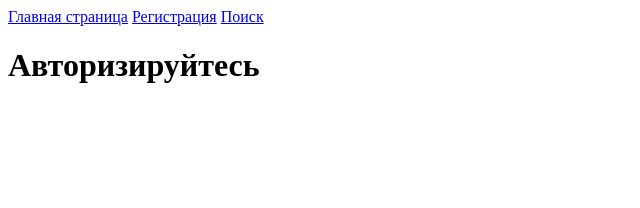
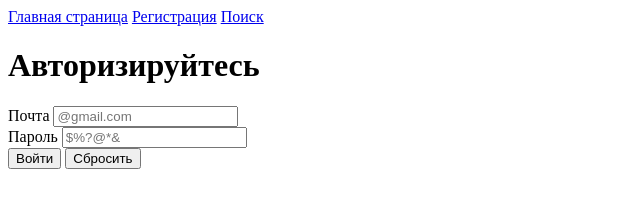
Before and after one commit to Ilurix/lesson_3-4, a plain HTML site: page authorization.html in a window 1280 px wide. Shown: the whole page, without its empty margins (0-640 px from the left). Drawn offline with Linux system fonts and the light colour scheme.

Commit message:
оформили страницу авторизации

```diff
--- a/authorization.html
+++ b/authorization.html
@@ -9,10 +9,32 @@
 </head>
 
 <body>
-    <a href="index.html">Главная страница</a>
-    <a href="registration.html">Регистрация</a>
-    <a href="search.html">Поиск</a>
+
+    <div>
+        <a href="index.html">Главная страница</a>
+        <a href="registration.html">Регистрация</a>
+        <a href="search.html">Поиск</a>
+    </div>
+
     <h1>Авторизируйтесь</h1>
+
+    <form action="https://tests.fomenko.top/echo/index.php" method="post">
+
+        <div>
+            <label for="email">Почта</label>
+            <input name="email" id="email" type="text" placeholder="@gmail.com">
+        </div>
+
+        <div>
+            <label for="password">Пароль</label>
+            <input name="password" id="password" type="password" placeholder="$%?@*&">
+        </div>
+
+        <div>
+            <button type="submit">Войти</button>
+            <button type="reset">Сбросить</button>
+        </div>
+    </form>
 
 </body>
 
```
Also changed, not shown: index.html (+6 -3 lines), registration.html (+7 -3 lines), search.html (+7 -4 lines).
